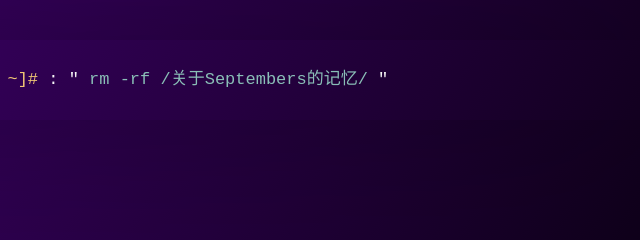
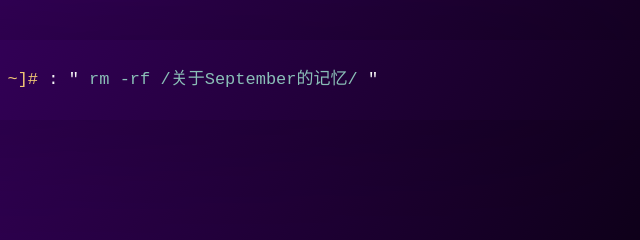
Before and after one commit to June-es/septembers.github.io, a plain HTML site: page index.html in a window 1280 px wide. Shown: the part 320-560 px from the top of the page, 439-1079 px from the left. Drawn offline with Linux system fonts and the light colour scheme.

Commit message:
Update index.html

```diff
--- a/index.html
+++ b/index.html
@@ -126,7 +126,7 @@ a.avatar img {
 </head>
 <body>
 <h1></h1>
-<div><p>> <span>[root@VM-0-9-centos ~]# </span>: "<i> rm -rf /关于Septembers的记忆/   </i>"</p>
+<div><p>> <span>[root@VM-0-9-centos ~]# </span>: "<i> rm -rf /关于September的记忆/   </i>"</p>
 <p>> <span>[root@VM-0-9-centos ~]#</span>: "<i>删除成功</i>"</p>
 <p>> <span>[root@VM-0-9-centos ~]#</span>: <b>文件备份自动启用中...</span>
     : <a href="/">备份失败</a>, <a href="/">仅</a><a href="/">备份文件</a><a href="/">碎片</a></p>
```
